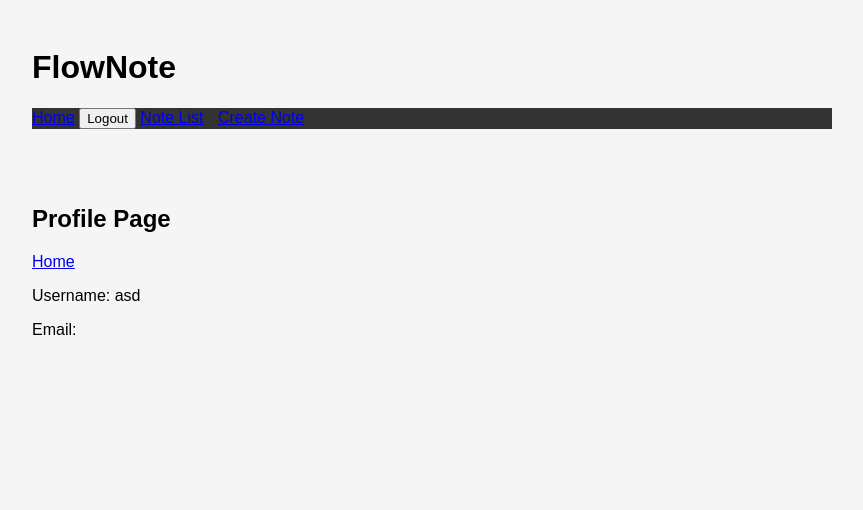
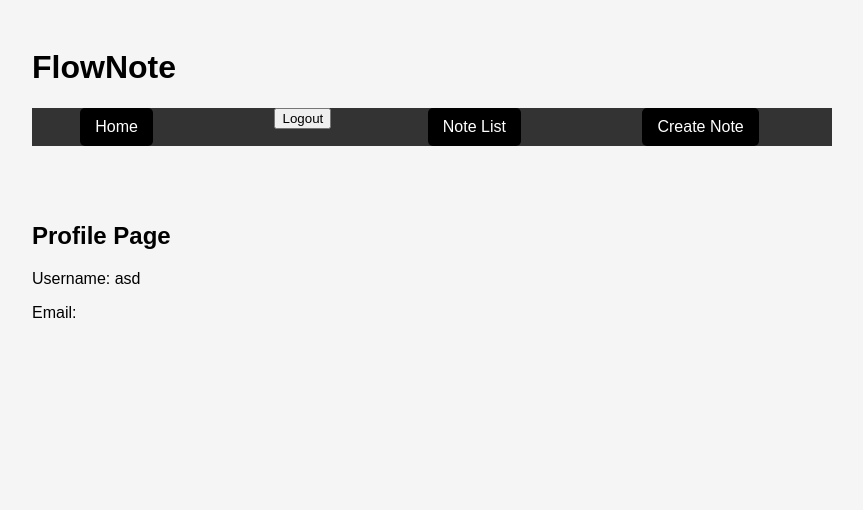
Before and after one commit to sjpope/FlowNote, a Django app: page /notes/accounts/profile/ in a window 1280 px wide. Shown: the top 510 px of the page, without its empty margins (208-1071 px from the left). Run offline with Django 5.2, Linux system fonts and the light colour scheme; a user stored in the database is signed in.

Commit message:
Slight styling changes regarding navbar

```diff
--- a/notes/static/notes/css/navbar.css
+++ b/notes/static/notes/css/navbar.css
@@ -39,12 +39,42 @@ nav ul {
     padding: 0;
     list-style: none;
     background-color: #333;
+    display: flex;
+    justify-content: space-around;
 }
 
 nav ul li {
     display: inline;
     margin-right: 10px;
 }
+
+nav ul a {
+    text-decoration: none;
+    color: #fff;
+    padding: 10px 15px;
+    transition: background-color 0.3s;
+}
+
+nav ul li a {
+    display: inline-block;
+    margin-right: 15px;
+    text-decoration: none;
+    color: #FFFFFF;
+    padding: 10px 15px;
+    background-color: #000000;
+    border: none;
+    border-radius: 5px;
+}
+
+@media (max-width: 600px) {
+    nav ul {
+      flex-direction: column;
+    }
+    nav ul a {
+      text-align: center;
+      padding: 10px;
+    }
+  }
 
 footer {
     background-color: #333;
--- a/notes/templates/base.html
+++ b/notes/templates/base.html
@@ -17,15 +17,16 @@
             <h1>FlowNote</h1>
             <nav>
                 <ul>
-                    <a href="{% url 'home' %}">Home</a>
+                    <li><a href="{% url 'home' %}" class="{% if request.path == '/' %}active{% endif %}">Home</a></li>
+                    {% if user.is_authenticated %}
 
-                    {% if user.is_authenticated %}
                         <form action="{% url 'notes:logout' %}" method="post">
                             {% csrf_token %}
                             <button type="submit">Logout</button>
                         </form>
-                        <li><a href="{% url 'notes:note_list' %}">Note List</a></li>
-                        <li><a href="{% url 'notes:create_note' %}">Create Note</a></li>
+
+                        <li><a href="{% url 'notes:note_list' %}" class="{% if request.path == '/notes/list/' %}active{% endif %}">Note List</a></li>
+                        <li><a href="{% url 'notes:create_note' %}" class="{% if request.path == '/notes/create/' %}active{% endif %}">Create Note</a></li>
                     {% else %}
                         <a href="{% url 'notes:login' %}">Login</a>
                         <a href="{% url 'notes:register' %}">Register</a>
--- a/notes/templates/profile.html
+++ b/notes/templates/profile.html
@@ -3,7 +3,7 @@
 {% block content %}
 <h2>Profile Page</h2>
 <div>
-    <p><a href="{% url 'home' %}">Home</a></p>
+    <!--<p><a href="{% url 'home' %}">Home</a></p>-->
     <p>Username: {{ user.username }}</p>
     <p>Email: {{ user.email }}</p>
 </div>
```
Also changed, not shown: db.sqlite3.
